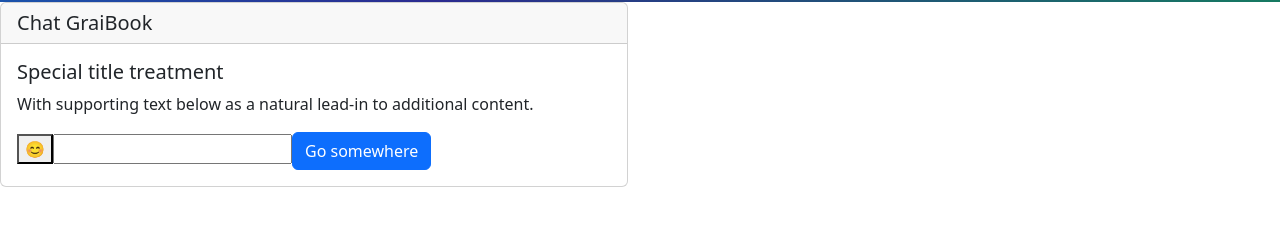
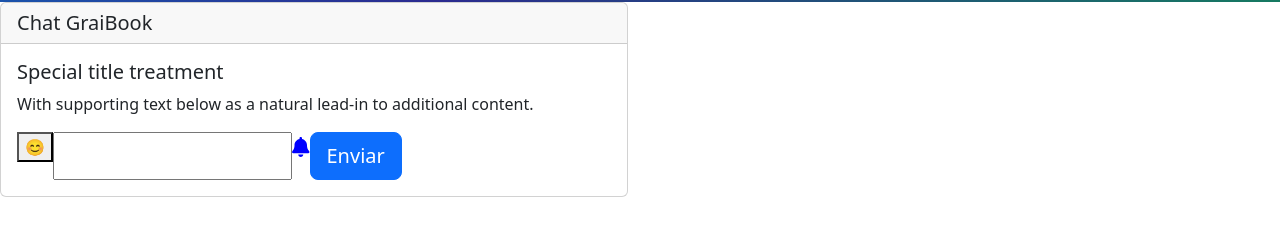
Before and after one commit to LuisRAnrrango/EMOJI-SELECTOR-REACT-KRUGER, a React (Create React App) app: page /chat in a window 1280 px wide. Shown: the part 94-324 px from the top of the page. Built offline with nearby package versions, Linux system fonts and the light colour scheme.

Commit message:
Agregando API de WhatpsApp al proyecto

```diff
--- a/package.json
+++ b/package.json
@@ -3,6 +3,10 @@
   "version": "0.1.0",
   "private": true,
   "dependencies": {
+    "@fortawesome/fontawesome-svg-core": "^6.2.1",
+    "@fortawesome/free-brands-svg-icons": "^6.2.1",
+    "@fortawesome/free-solid-svg-icons": "^6.2.1",
+    "@fortawesome/react-fontawesome": "^0.2.0",
     "@testing-library/jest-dom": "^5.16.5",
     "@testing-library/react": "^13.4.0",
     "@testing-library/user-event": "^13.5.0",
--- a/src/App.css
+++ b/src/App.css
@@ -12,5 +12,8 @@
   );
 }
 .app-logo {
-    height: 80px;
-  }
+  height: 80px;
+}
+.enviar {
+  transform: rotate(90deg);
+}
--- a/src/App.js
+++ b/src/App.js
@@ -7,6 +7,7 @@ import { Emojin } from "./components/pages/Emojin";
 import { About } from "./components/pages/About";
 import { Contact } from "./components/pages/Contact";
 import { Navbar } from "./components/Navbar";
+
 
 function App() {
   return (
--- a/src/components/emojiPicker/EmojiPicker.js
+++ b/src/components/emojiPicker/EmojiPicker.js
@@ -1,6 +1,7 @@
 import { forwardRef, useEffect, useRef, useState } from "react";
 import { data as emojiList } from "./data";
 import EmojiButton from "./EmojiButtom";
+
 
 import styles from "./emojiPicker.module.scss";
 import EmojiSearch from "./EmojiSearch";
--- a/src/components/emojiPicker/EmojiPickerInput.js
+++ b/src/components/emojiPicker/EmojiPickerInput.js
@@ -1,14 +1,44 @@
-import { useRef } from "react";
+import { useRef, useState } from "react";
 import EmojiPicker from "./EmojiPicker";
+import { FontAwesomeIcon } from "@fortawesome/react-fontawesome";
+import { faBell } from "@fortawesome/free-solid-svg-icons";
 
 import styles from "./emojiPicker.module.scss";
 
 export default function EmojiPickerInput() {
   const inputRef = useRef(null);
+  //Creando los Estados para acumular mensajes y para enviar
+  const [mensaje, setMensaje] = useState("");
+  const [mensajes, setMensajes] = useState([]);
+
+  //obtener data de caja de texto
+  function handleChange(e) {
+    const q = e.target.value;
+    setMensaje(q);
+    console.log(mensaje);
+  }
+function handleClick(){
+  setMensaje(`https://api.whatsapp.com/send?phone=593993273984&text=${mensaje}`)
+  console.log(mensaje);
+}
+
   return (
     <div className={styles.inputContainer}>
       <EmojiPicker ref={inputRef} />
-      <input ref={inputRef} />
+      <input ref={inputRef} onChange={handleChange} />
+
+      <div className="App" style={{ fontSize: "20px", color: "blue" }}>
+        <FontAwesomeIcon icon={faBell} />
+      </div>
+      <a
+        href={mensaje}
+        target="_blank"
+      >
+        <button type="button" onClick={handleClick} className="w-100 btn btn-lg btn-primary">
+          Enviar
+        </button>
+      </a>
+
     </div>
   );
 }
--- a/src/components/pages/Emojin.jsx
+++ b/src/components/pages/Emojin.jsx
@@ -1,3 +1,4 @@
+
 import React from "react";
 import EmojiPickerInput from "../emojiPicker/EmojiPickerInput";
 
@@ -14,9 +15,9 @@ export const Emojin = () => {
               content.
             </p>
             <EmojiPickerInput></EmojiPickerInput>
-            <a href="#" class="btn btn-primary">
-              Go somewhere
-            </a>
+
+           {/*  <i className="bi bi-send"></i> */}
+
           </div>
         </div>
       </div>
--- a/src/index.js
+++ b/src/index.js
@@ -2,6 +2,9 @@ import React from "react";
 import ReactDOM from "react-dom/client";
 import "./index.css";
 import App from "./App";
+
+import 'bootstrap-icons/font/bootstrap-icons.css'
+
 
 const root = ReactDOM.createRoot(document.getElementById("root"));
 root.render(
```
Also changed, not shown: 1 other file (tests, documents, lock files or other folders).
